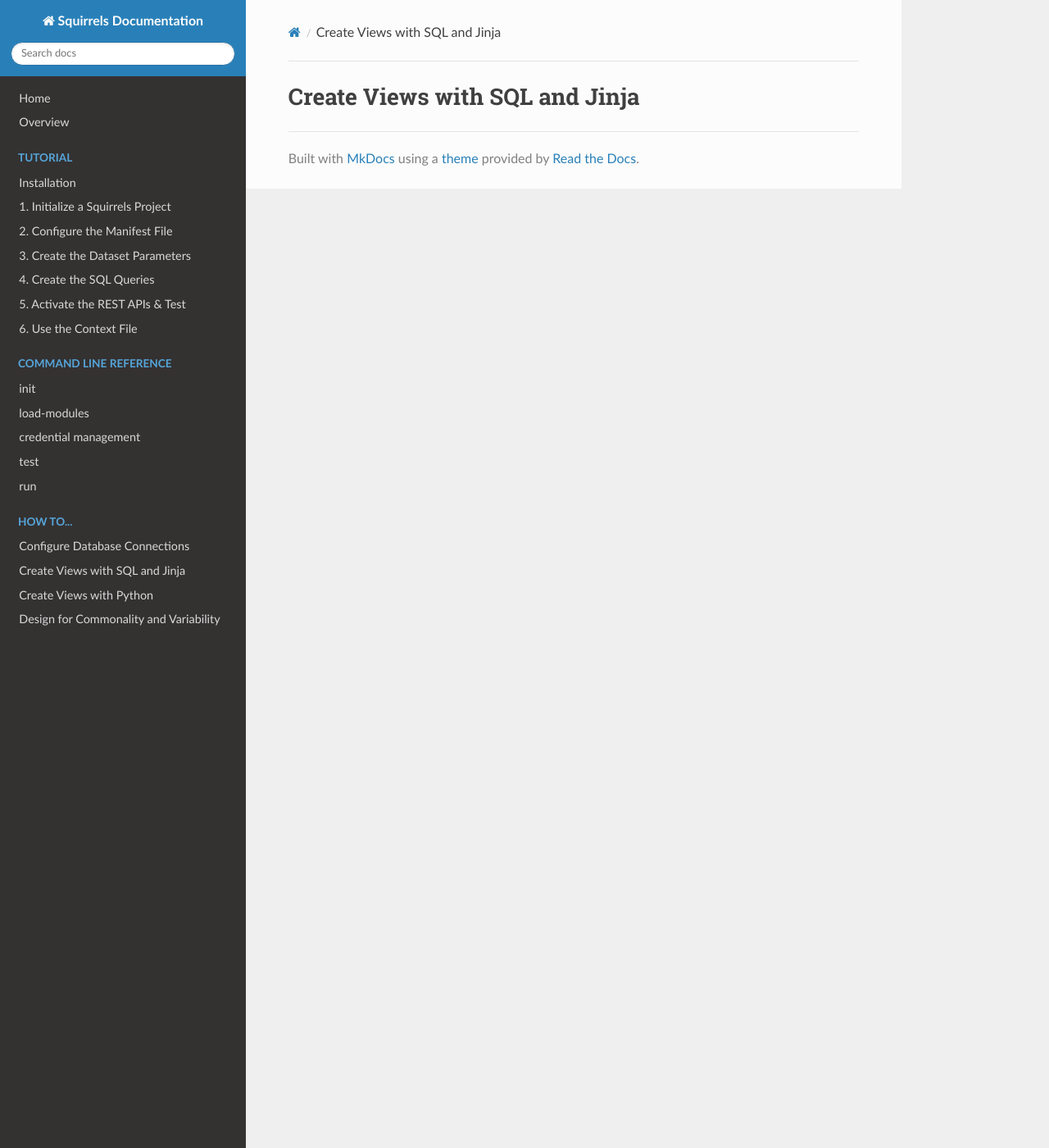
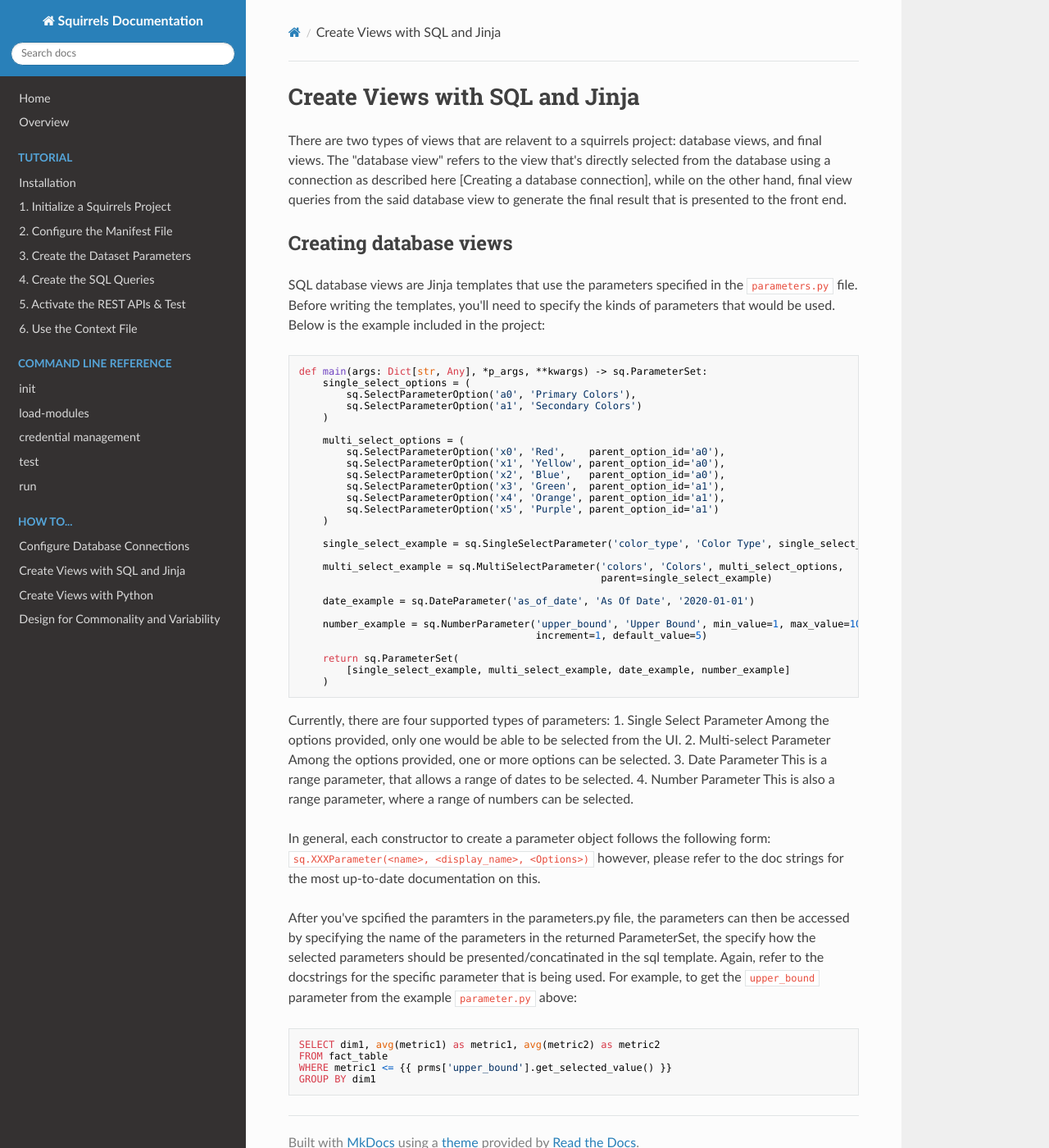
Before and after one commit to squirrels-nest/squirrels-docs, an MkDocs documentation site: the page built from docs/how-to/sql-views.md, in a window 1280 px wide and 1400 px high. Shown: the whole window at 82% size. Built offline with MkDocs 1.6.1, drawn with Linux system fonts in a browser that asks for light colours; nearby versions of some CDN libraries.

Commit message:
need to add overview

````diff
--- a/docs/how-to/sql-views.md
+++ b/docs/how-to/sql-views.md
@@ -1 +1,59 @@
 # Create Views with SQL and Jinja
+
+There are two types of views that are relavent to a squirrels project: database views, and final views. The "database view" refers to the view that's directly selected from the database using a connection as described here [Creating a database connection], while on the other hand, final view queries from the said database view to generate the final result that is presented to the front end.
+
+## Creating database views
+SQL database views are Jinja templates that use the parameters specified in the `parameters.py` file. Before writing the templates, you'll need to specify the kinds of parameters that would be used. Below is the example included in the project:
+
+```python
+def main(args: Dict[str, Any], *p_args, **kwargs) -> sq.ParameterSet:
+    single_select_options = (
+        sq.SelectParameterOption('a0', 'Primary Colors'),
+        sq.SelectParameterOption('a1', 'Secondary Colors')
+    )
+
+    multi_select_options = (
+        sq.SelectParameterOption('x0', 'Red',    parent_option_id='a0'),
+        sq.SelectParameterOption('x1', 'Yellow', parent_option_id='a0'),
+        sq.SelectParameterOption('x2', 'Blue',   parent_option_id='a0'),
+        sq.SelectParameterOption('x3', 'Green',  parent_option_id='a1'),
+        sq.SelectParameterOption('x4', 'Orange', parent_option_id='a1'),
+        sq.SelectParameterOption('x5', 'Purple', parent_option_id='a1')
+    )
+
+    single_select_example = sq.SingleSelectParameter('color_type', 'Color Type', single_select_options)
+
+    multi_select_example = sq.MultiSelectParameter('colors', 'Colors', multi_select_options,
+                                                   parent=single_select_example)
+
+    date_example = sq.DateParameter('as_of_date', 'As Of Date', '2020-01-01')
+
+    number_example = sq.NumberParameter('upper_bound', 'Upper Bound', min_value=1, max_value=10,
+                                        increment=1, default_value=5)
+
+    return sq.ParameterSet(
+        [single_select_example, multi_select_example, date_example, number_example]
+    )
+```
+
+Currently, there are four supported types of parameters:
+1. Single Select Parameter
+Among the options provided, only one would be able to be selected from the UI.
+2. Multi-select Parameter
+Among the options provided, one or more options can be selected.
+3. Date Parameter
+This is a range parameter, that allows a range of dates to be selected.
+4. Number Parameter
+This is also a range parameter, where a range of numbers can be selected.
+
+In general, each constructor to create a parameter object follows the following form:
+`sq.XXXParameter(<name>, <display_name>, <Options>)` however, please refer to the doc strings for the most up-to-date documentation on this.
+
+After you've spcified the paramters in the parameters.py file, the parameters can then be accessed by specifying the name of the parameters in the returned ParameterSet, the specify how the selected parameters should be presented/concatinated in the sql template. Again, refer to the docstrings for the specific parameter that is being used. For example, to get the `upper_bound` parameter from the example `parameter.py` above:
+
+```sql
+SELECT dim1, avg(metric1) as metric1, avg(metric2) as metric2
+FROM fact_table
+WHERE metric1 <= {{ prms['upper_bound'].get_selected_value() }}
+GROUP BY dim1
+```
````
Also changed, not shown: docs/cli/credentials.md (+4 -6 lines), docs/cli/init.md (+3 -3 lines), docs/cli/run.md (+2 -2 lines), docs/how-to/database.md (+1 -7 lines).
